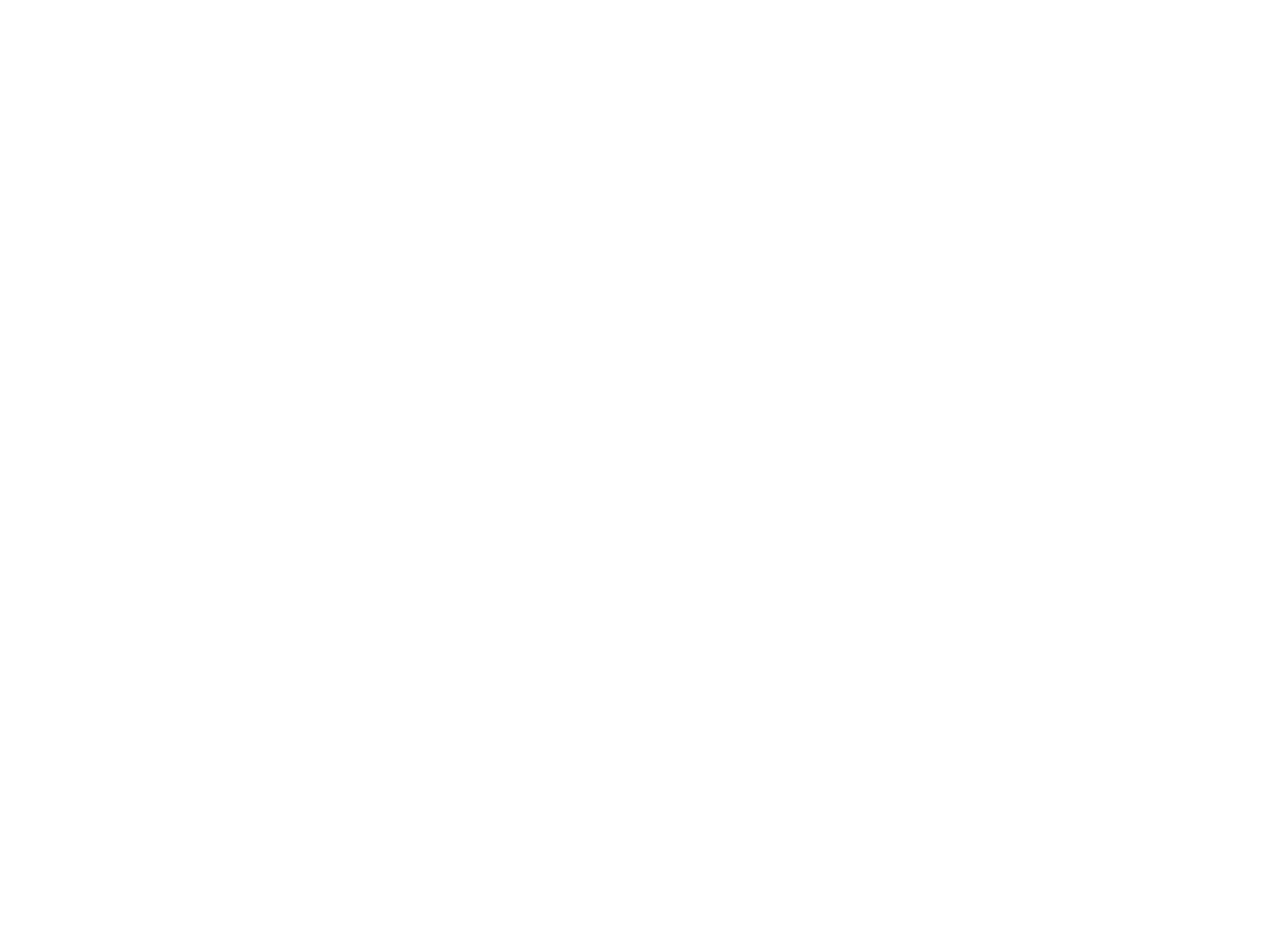
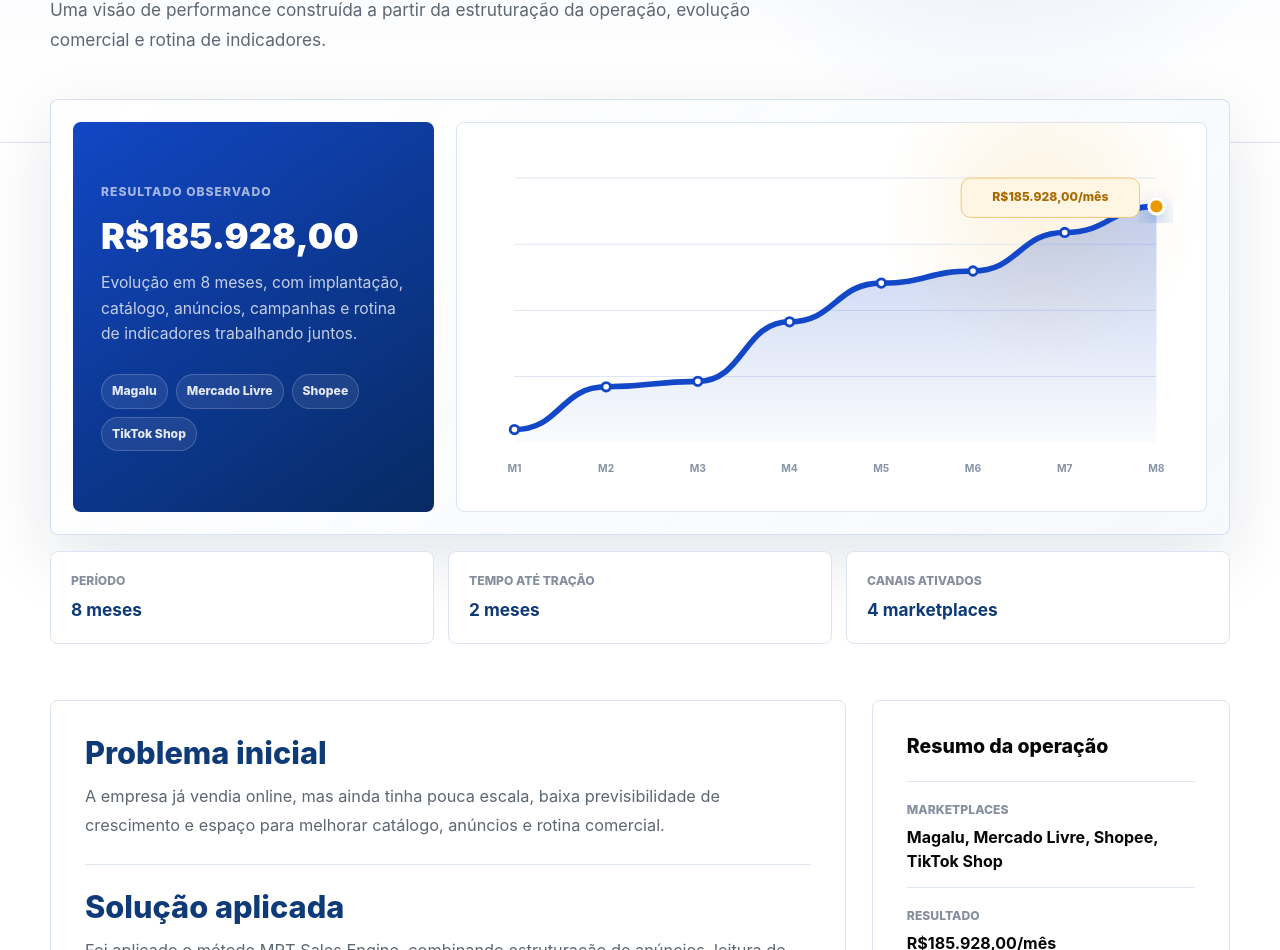
Before and after one commit to RafaelMalufMRT/site_mrt, a Next.js app: page /cases/acessorios-automotivos-escala in a window 1280 px wide. Before the commit this address had no page. Shown: the part 350-1300 px from the top of the page. Before the commit the page ends 800 px from the top, so only its background shows below. Built offline with nearby package versions, Linux system fonts and the light colour scheme.

Commit message:
textos e dados/cases reais

```diff
--- a/src/app/cases/[slug]/page.tsx
+++ b/src/app/cases/[slug]/page.tsx
@@ -12,6 +12,24 @@ type CaseGrowthChartProps = {
   result: string;
   slug: string;
 };
+
+function formatCurrency(value: number) {
+  return new Intl.NumberFormat("pt-BR", {
+    style: "currency",
+    currency: "BRL",
+    minimumFractionDigits: value % 1 === 0 ? 0 : 2,
+    maximumFractionDigits: 2,
+  }).format(value);
+}
+
+function splitResultLabel(result: string) {
+  const [amount] = result.split("/");
+
+  return {
+    amount,
+    unit: "",
+  };
+}
 
 function CaseGrowthChart({ data, result, slug }: CaseGrowthChartProps) {
   const width = 760;
@@ -38,6 +56,12 @@ function CaseGrowthChart({ data, result, slug }: CaseGrowthChartProps) {
   const firstPoint = points[0];
   const lastPoint = points[points.length - 1];
   const areaPath = `${linePath} L ${lastPoint.x} ${baseline} L ${firstPoint.x} ${baseline} Z`;
+  const calloutWidth = 190;
+  const calloutX = Math.min(
+    Math.max(lastPoint.x - calloutWidth - 18, padding.left),
+    width - padding.right - calloutWidth,
+  );
+  const calloutY = Math.max(lastPoint.y - 64, padding.top);
 
   return (
     <div className="case-growth-chart">
@@ -108,9 +132,10 @@ function CaseGrowthChart({ data, result, slug }: CaseGrowthChartProps) {
         />
 
         {points.map((point, index) => {
+          const tooltipWidth = 132;
           const tooltipX = Math.min(
-            Math.max(point.x - 54, padding.left),
-            width - padding.right - 108,
+            Math.max(point.x - tooltipWidth / 2, padding.left),
+            width - padding.right - tooltipWidth,
           );
           const tooltipY = Math.max(point.y - 62, padding.top);
 
@@ -147,12 +172,12 @@ function CaseGrowthChart({ data, result, slug }: CaseGrowthChartProps) {
                 <rect
                   x={tooltipX}
                   y={tooltipY}
-                  width="108"
+                  width={tooltipWidth}
                   height="44"
                   rx="10"
                 />
                 <text
-                  x={tooltipX + 54}
+                  x={tooltipX + tooltipWidth / 2}
                   y={tooltipY + 18}
                   textAnchor="middle"
                 >
@@ -160,11 +185,11 @@ function CaseGrowthChart({ data, result, slug }: CaseGrowthChartProps) {
                 </text>
                 <text
                   className="case-chart-tooltip-value"
-                  x={tooltipX + 54}
+                  x={tooltipX + tooltipWidth / 2}
                   y={tooltipY + 33}
                   textAnchor="middle"
                 >
-                  R${point.value} mil
+                  {formatCurrency(point.value)}
                 </text>
               </g>
             </g>
@@ -184,17 +209,17 @@ function CaseGrowthChart({ data, result, slug }: CaseGrowthChartProps) {
 
         <g className="case-chart-final-callout">
           <rect
-            x={Math.max(lastPoint.x - 172, padding.left)}
-            y={Math.max(lastPoint.y - 64, padding.top)}
-            width="154"
+            x={calloutX}
+            y={calloutY}
+            width={calloutWidth}
             height="42"
             rx="10"
             fill="#FFF5E3"
             stroke="#F2C66E"
           />
           <text
-            x={Math.max(lastPoint.x - 95, padding.left + 77)}
-            y={Math.max(lastPoint.y - 39, padding.top + 25)}
+            x={calloutX + calloutWidth / 2}
+            y={calloutY + 25}
             fill="#A96800"
             fontSize="13"
             fontWeight="800"
@@ -236,6 +261,8 @@ export default async function CaseDetailPage({ params }: PageProps) {
     notFound();
   }
 
+  const resultLabel = splitResultLabel(caseItem.result);
+
   return (
     <main className="case-detail">
       <header className="case-topbar">
@@ -270,7 +297,10 @@ export default async function CaseDetailPage({ params }: PageProps) {
         <div className="case-proof-card">
           <div className="case-proof-copy">
             <span>Resultado observado</span>
-            <h2>{caseItem.result}</h2>
+            <h2 className="case-result-label">
+              {resultLabel.unit ? <small>{resultLabel.unit}</small> : null}
+              <span>{resultLabel.amount}</span>
+            </h2>
             <p>
               Evolução em {caseItem.period}, com implantação, catálogo,
               anúncios, campanhas e rotina de indicadores trabalhando juntos.
--- a/src/app/globals.css
+++ b/src/app/globals.css
@@ -2187,15 +2187,15 @@ h3 {
 
 .case-detail-hero h1 {
   max-width: 860px;
-  font-size: clamp(2.5rem, 6vw, 5.2rem);
-  line-height: 0.95;
+  font-size: clamp(2.45rem, 5vw, 4.35rem);
+  line-height: 1.02;
 }
 
 .case-detail-hero .lead {
   max-width: 760px;
-  margin-top: 22px;
+  margin-top: 20px;
   color: var(--mrt-muted);
-  font-size: 1.12rem;
+  font-size: 1.08rem;
   line-height: 1.7;
 }
 
@@ -2208,7 +2208,7 @@ h3 {
 
 .case-proof-card {
   display: grid;
-  grid-template-columns: minmax(280px, 0.55fr) minmax(0, 1fr);
+  grid-template-columns: minmax(300px, 0.48fr) minmax(0, 1fr);
   gap: 22px;
   border: 1px solid rgba(18, 71, 200, 0.16);
   border-radius: 8px;
@@ -2225,7 +2225,7 @@ h3 {
   flex-direction: column;
   justify-content: center;
   border-radius: 8px;
-  padding: 30px;
+  padding: 28px;
   background:
     linear-gradient(145deg, rgba(18, 71, 200, 0.96), rgba(7, 42, 98, 0.98)),
     var(--mrt-navy);
@@ -2241,16 +2241,39 @@ h3 {
 }
 
 .case-proof-copy h2 {
+  display: grid;
+  gap: 8px;
+  justify-items: start;
   margin-top: 16px;
   color: #ffffff;
-  font-size: clamp(2.7rem, 6vw, 5.8rem);
-  line-height: 0.92;
+  line-height: 1.02;
+}
+
+.case-result-label span {
+  min-width: 0;
+  max-width: 100%;
+  color: #ffffff;
+  font-size: clamp(2rem, 2.8vw, 3rem);
+  font-weight: 900;
+  letter-spacing: 0;
+  text-transform: none;
+  white-space: nowrap;
+}
+
+.case-result-label small {
+  display: block;
+  color: rgba(255, 255, 255, 0.68);
+  font-size: 0.78rem;
+  font-weight: 820;
+  letter-spacing: 0.08em;
+  text-transform: uppercase;
 }
 
 .case-proof-copy p {
-  margin-top: 18px;
+  margin-top: 16px;
   color: rgba(255, 255, 255, 0.76);
-  line-height: 1.65;
+  font-size: 0.98rem;
+  line-height: 1.62;
 }
 
 .case-channel-list {
@@ -2390,24 +2413,38 @@ h3 {
 .case-detail-aside {
   border: 1px solid var(--mrt-line);
   border-radius: 8px;
-  padding: 32px;
+  padding: 34px;
   background: #ffffff;
 }
 
 .case-detail-main {
   display: grid;
-  gap: 28px;
+  gap: 24px;
 }
 
 .case-detail-main section {
   display: grid;
-  gap: 10px;
+  gap: 12px;
+  border-bottom: 1px solid var(--mrt-line);
+  padding-bottom: 24px;
+}
+
+.case-detail-main section:last-child {
+  border-bottom: 0;
+  padding-bottom: 0;
+}
+
+.case-detail-main h2 {
+  color: var(--mrt-navy);
+  font-size: clamp(1.45rem, 2.4vw, 2rem);
+  line-height: 1.14;
 }
 
 .case-detail-main p,
 .case-detail-aside p {
   color: var(--mrt-muted);
-  line-height: 1.7;
+  font-size: 1.02rem;
+  line-height: 1.76;
 }
 
 .case-detail-aside {
--- a/src/components/HomePage.tsx
+++ b/src/components/HomePage.tsx
@@ -69,6 +69,23 @@ function buildContactMessage(form: FormState) {
     "",
     `Mensagem: ${form.message || "Não informada"}`,
   ].join("\n");
+}
+
+function formatCurrencyCompact(value: number) {
+  if (value >= 1000) {
+    const amount = value / 1000;
+    const formatted = new Intl.NumberFormat("pt-BR", {
+      maximumFractionDigits: amount >= 100 ? 0 : 1,
+    }).format(amount);
+
+    return `R$ ${formatted} mil`;
+  }
+
+  return new Intl.NumberFormat("pt-BR", {
+    style: "currency",
+    currency: "BRL",
+    maximumFractionDigits: 0,
+  }).format(value);
 }
 
 function ArrowIcon() {
@@ -346,10 +363,10 @@ function HeroDashboard() {
       <div className="dashboard-body">
         <div className="dash-kpis">
           {[
-            ["GMV", "R$ 120k"],
-            ["SKUs", "1.5k"],
-            ["Anúncios", "5k+"],
-            ["Canais", "10+"],
+            ["GMV", "R$ 500k"],
+            ["SKUs", "50"],
+            ["Anúncios", "320"],
+            ["Canais", "5"],
           ].map(([label, value]) => (
             <div className="dash-kpi" key={label}>
               <span>{label}</span>
@@ -701,7 +718,7 @@ function ResultChart({ data, slug }: { data: number[]; slug: string }) {
       onMouseMove={onMove}
       onMouseLeave={() => setActiveIndex(null)}
     >
-      <title>Gráfico de crescimento em seis meses</title>
+      <title>Gráfico de crescimento mensal</title>
       <defs>
         <linearGradient id={`area-${slug}`} x1="0" x2="0" y1="0" y2="1">
           <stop offset="0%" stopColor="#1247C8" stopOpacity="0.2" />
@@ -767,18 +784,18 @@ function ResultChart({ data, slug }: { data: number[]; slug: string }) {
         />
         <circle cx={activeX} cy={activeY} r="6" fill="#1247C8" />
         <rect
-          x={Math.min(Math.max(activeX - 40, 8), width - 88)}
+          x={Math.min(Math.max(activeX - 49, 8), width - 106)}
           y={Math.max(activeY - 42, 4)}
-          width="80"
+          width="98"
           height="28"
           rx="6"
         />
         <text
-          x={Math.min(Math.max(activeX, 48), width - 48)}
+          x={Math.min(Math.max(activeX, 57), width - 57)}
           y={Math.max(activeY - 24, 22)}
           textAnchor="middle"
         >
-          R${data[active]} mil
+          {formatCurrencyCompact(data[active])}
         </text>
       </g>
     </svg>
@@ -902,11 +919,13 @@ function MethodologySection() {
 
         <div className="tech-strip" data-reveal>
           <div>
-            <span className="lane-kicker">MRT Sales Engine</span>
-            <h3>Operação apoiada por tecnologia própria</h3>
+            <h3>MRT SALES ENGINE</h3>
             <p>
-              Tecnologia própria para acompanhar vendas, mensagens, anúncios,
-              indicadores e oportunidades de otimização.
+              Operamos com sistema próprio, otimizado para criação de anúncios,
+              SEO, GEO, big data e uso massivo de Inteligência Artificial: o
+              MRT SALES ENGINE. Essa tecnologia é o que nos permite escalar a
+              operação com qualidade, gerar anúncios de alta performance e
+              otimizar continuamente os resultados com base em dados.
             </p>
           </div>
           <SalesEngineVisual />
@@ -918,18 +937,18 @@ function MethodologySection() {
 
 function PricingSimulator() {
   const [skuCount, setSkuCount] = useState(50);
-  const [channelCount, setChannelCount] = useState(5);
+  const [channelCount, setChannelCount] = useState(3);
   const skuMin = 5;
   const skuMax = 100;
   const channelMin = 1;
-  const channelMax = 10;
+  const channelMax = 5;
   const skuMarks = [
     { value: 5, label: "5" },
     { value: 100, label: "100+" },
   ];
   const channelMarks = [
     { value: 1, label: "1" },
-    { value: 10, label: "10+" },
+    { value: 5, label: "5+" },
   ];
   const skuProgress = ((skuCount - skuMin) / (skuMax - skuMin)) * 100;
   const channelProgress =
@@ -938,7 +957,7 @@ function PricingSimulator() {
     skuCount >= 100 ? 100 : Math.max(skuMin, Math.ceil(skuCount / 5) * 5);
   const planSkuCount = roundedSkuCount >= 100 ? 101 : roundedSkuCount;
   const planChannelCount =
-    channelCount >= 10 ? 11 : Math.max(channelMin, Math.ceil(channelCount));
+    channelCount >= 5 ? 6 : Math.max(channelMin, Math.ceil(channelCount));
   const plan =
     pricingPlans.find(
       (item) =>
@@ -948,7 +967,7 @@ function PricingSimulator() {
   const skuDisplay =
     roundedSkuCount >= 100 ? "100+ SKUs" : `${roundedSkuCount} SKUs`;
   const channelDisplay =
-    channelCount >= 10 ? "10+ canais" : `${planChannelCount} canais`;
+    channelCount >= 5 ? "5+ canais" : `${planChannelCount} canais`;
 
   const rangeStyle = (progress: number) =>
     ({ "--range-progress": `${progress}%` }) as CSSProperties;
@@ -1581,7 +1600,7 @@ function Footer({ whatsappUrl }: { whatsappUrl: string }) {
               width={164}
               height={26}
             />
-            <p>Outsourcing de Marketplace para indústrias e fabricantes.</p>
+            <p>Outsourcing de Marketplace para indústrias e importadores.</p>
           </div>
           <div className="footer-column">
             <h3>Navegação</h3>
@@ -1656,7 +1675,7 @@ export default function HomePage() {
               </p>
               <div className="hero-actions">
                 <a className="btn btn-primary" href="#contato">
-                  Agendar diagnóstico <ArrowIcon />
+                  Mais informações <ArrowIcon />
                 </a>
                 <a
                   className="btn btn-secondary"
@@ -1668,7 +1687,7 @@ export default function HomePage() {
                 </a>
               </div>
               <p className="hero-note">
-                Para indústrias e fabricantes que querem transformar marketplace
+                Para indústrias e importadores que querem transformar marketplace
                 em um canal real de vendas.
               </p>
             </div>
@@ -1718,8 +1737,8 @@ export default function HomePage() {
           <div className="container">
             <SectionHead
               eyebrow="Para quem é"
-              title="Feito para indústrias e fabricantes que querem vender mais sem montar uma operação interna de marketplace."
-              text="A MRT é para empresas que têm produto, estoque e capacidade de entrega, mas querem transformar Mercado Livre, Amazon, Shopee e outros canais em uma operação estruturada, acompanhada e escalável."
+              title="Feito para indústrias e importadores que querem vender mais sem montar uma operação interna de marketplace."
+              text="A MRT é para indústrias e importadores que têm produto, estoque, marca própria e capacidade de entrega, mas querem transformar Mercado Livre, Amazon, Shopee e outros canais em uma operação estruturada, acompanhada e escalável."
             />
             <div className="audience-layout">
               <OrbitDiagram />
--- a/src/lib/site-data.ts
+++ b/src/lib/site-data.ts
@@ -20,12 +20,12 @@ export const navLinks = [
 ];
 
 export const metrics = [
-  { value: "R$5M+", label: "vendidos pelos clientes operados" },
+  { value: "R$7M+", label: "vendidos pelos clientes operados" },
   { value: "10+", label: "marketplaces integrados" },
   { value: "100%", label: "operação terceirizada" },
   { value: "1.500+", label: "SKUs operados" },
   { value: "5.000+", label: "anúncios criados e otimizados" },
-  { value: "12+", label: "clientes ativos" },
+  { value: "20+", label: "clientes ativos" },
 ];
 
 export const problemCards = [
@@ -43,7 +43,7 @@ export const problemCards = [
   },
   {
     title: "O dono vira operador.",
-    text: "A indústria deveria focar em produto, estoque, qualidade e expedição, não em apagar incêndios de plataforma.",
+    text: "O dono deveria focar em estoque, qualidade e expedição, não em dominar o know-how de vendas online.",
   },
 ];
 
@@ -112,51 +112,52 @@ export const comparisonModels = [
 
 export const resultCases = [
   {
-    slug: "industria-pecas-automotivas",
-    sector: "Indústria de peças automotivas",
-    headline: "De operação inicial a R$100 mil/mês",
-    marketplaces: ["Mercado Livre", "Amazon", "Shopee"],
+    slug: "casa-decoracao-modelos-padrao",
+    sector: "Casa e Decoração",
+    headline: "De produção personalizada a R$87 mil/mês",
+    marketplaces: ["Mercado Livre", "Leroy Merlin"],
     period: "6 meses",
-    result: "R$100 mil/mês",
-    data: [2, 3, 12, 24, 48, 100],
+    result: "R$87.248,60/mês",
+    data: [75, 4312.5, 9872.6, 12864.7, 38613.6, 87248.6],
     problem:
-      "Empresa com bom portfólio e capacidade de entrega, mas sem operação estruturada em marketplaces.",
+      "A operação vendia produtos de forma muito personalizada, o que dificultava escala, padronização comercial e previsibilidade nos marketplaces.",
     solution:
-      "Implantação de canais, estruturação de catálogo, anúncios, SEO, campanhas e rotina de indicadores.",
+      "A MRT reorganizou a oferta em modelos padrão com maior procura, estruturou o catálogo e transformou a produção em uma linha mais simples de anunciar, comparar e vender.",
     caseResult:
-      "Operação saiu da fase inicial e atingiu mais de R$100 mil/mês em aproximadamente 6 meses.",
-    tractionTime: "Aproximadamente 6 meses",
+      "Com a padronização dos produtos e a operação orientada por dados, o canal saiu da validação inicial e chegou a R$87.248,60/mês em 6 meses.",
+    tractionTime: "4 meses",
   },
   {
-    slug: "fabricante-produtos-para-casa",
-    sector: "Fabricante de produtos para casa",
-    headline: "Crescimento progressivo após estruturação",
-    marketplaces: ["Mercado Livre", "Magalu", "Shopee"],
-    period: "6 meses",
-    result: "R$86 mil/mês",
-    data: [4, 9, 18, 31, 57, 86],
+    slug: "acessorios-automotivos-escala",
+    sector: "Acessórios automotivos",
+    headline: "De operação ativa a R$185 mil/mês",
+    marketplaces: ["Magalu", "Mercado Livre", "Shopee", "TikTok Shop"],
+    period: "8 meses",
+    result: "R$185.928,00/mês",
+    data: [10370, 44000, 48302, 95161, 125595, 135094, 165432, 185928],
     problem:
-      "Catálogo relevante, mas baixa presença digital e pouca padronização comercial.",
+      "A empresa já vendia online, mas ainda tinha pouca escala, baixa previsibilidade de crescimento e espaço para melhorar catálogo, anúncios e rotina comercial.",
     solution:
-      "Organização dos SKUs, criação de anúncios, precificação por canal e expansão gradual.",
+      "Foi aplicado o método MRT Sales Engine, combinando estruturação de anúncios, leitura de dados, otimização contínua e acompanhamento de performance por canal.",
     caseResult:
-      "Crescimento mês a mês após entrada em produção e otimização.",
-    tractionTime: "Entrada em tração gradual",
+      "A operação ganhou consistência em poucos ciclos e chegou a R$185.928,00/mês no oitavo mês acompanhado.",
+    tractionTime: "2 meses",
   },
   {
-    slug: "marca-consumo-recorrente",
-    sector: "Marca de consumo recorrente",
-    headline: "Escala por catálogo, SEO e campanhas",
-    marketplaces: ["Mercado Livre", "Amazon", "TikTok Shop"],
-    period: "6 meses",
-    result: "R$120 mil/mês",
-    data: [6, 11, 23, 39, 72, 120],
+    slug: "casa-decoracao-tendencia",
+    sector: "Casa e Decoração",
+    headline: "De tendência emergente a R$317 mil/mês",
+    marketplaces: ["Mercado Livre", "Shopee", "Leroy Merlin"],
+    period: "8 meses",
+    result: "R$317.161,00/mês",
+    data: [4312, 15432, 51328, 90324, 140324, 230589, 269034, 317161],
     problem:
-      "Produtos com recorrência, mas anúncios pouco otimizados e canais subutilizados.",
+      "O negócio precisava operar um mercado novo, ainda em fase de tendência, com desafios de adaptação logística e escala comercial.",
     solution:
-      "Melhoria de SEO/GEO, campanhas, expansão de catálogo e acompanhamento de conversão.",
-    caseResult: "Escala por dados, campanhas e rotina de gestão.",
-    tractionTime: "Aproximadamente 6 meses",
+      "A MRT ajustou a operação logística do produto, estruturou a presença nos canais e preparou o catálogo para capturar a demanda crescente com mais eficiência.",
+    caseResult:
+      "Com produto adequado à operação e gestão contínua dos canais, o case atingiu R$317.161,00/mês em 8 meses.",
+    tractionTime: "4 meses",
   },
 ];
 
@@ -266,7 +267,7 @@ export const faqs = [
   {
     question: "Para quem a MRT é indicada?",
     answer:
-      "Para indústrias e fabricantes que têm produto, estoque e capacidade de entrega, mas querem vender ou escalar em marketplaces sem montar uma equipe interna completa.",
+      "Para indústrias e importadores que têm produto, estoque e marca própria, mas querem vender ou escalar em marketplaces sem montar uma equipe interna completa.",
   },
   {
     question: "O que acontece na implantação?",
```
